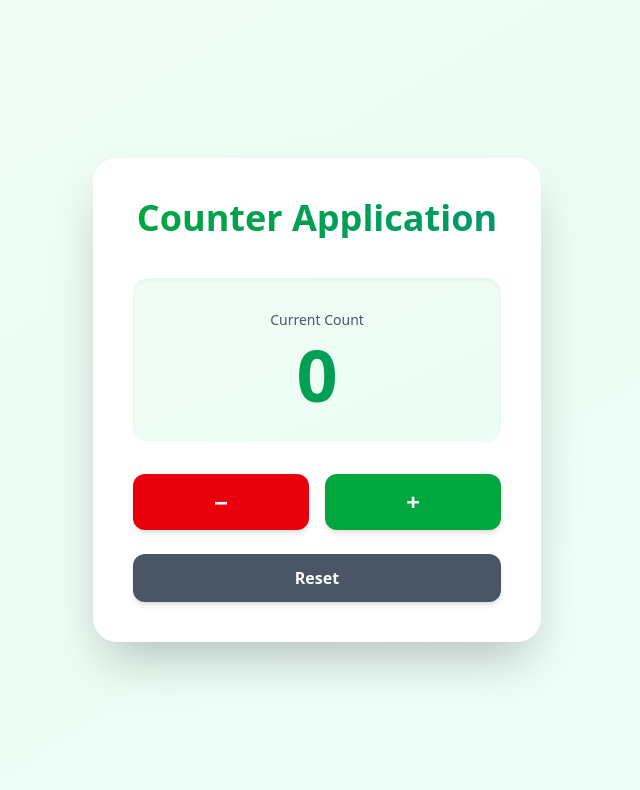
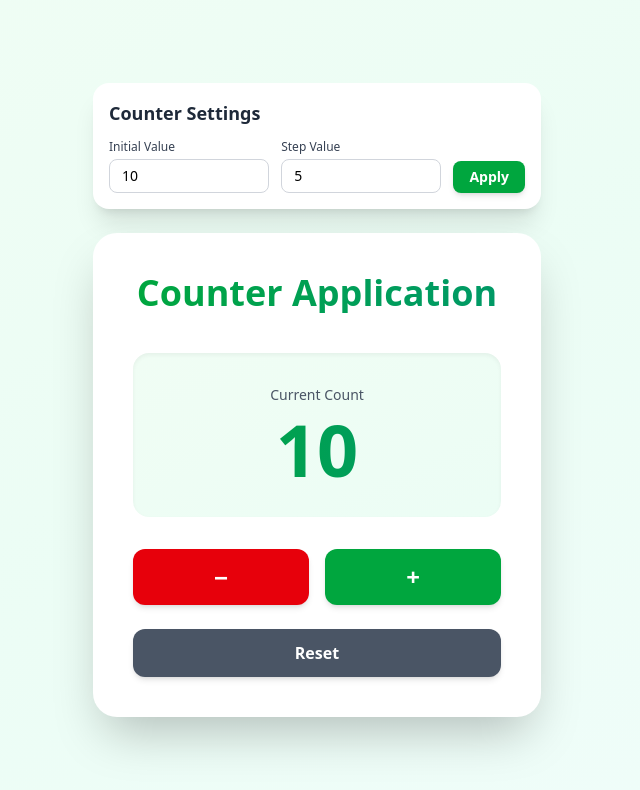
Before and after one commit to cw-learning/Vidya-Counter, a React (Vite) app: page / in a window 1280 px wide. Shown: the top 790 px of the page, without its empty margins (323-963 px from the left). Built offline with nearby package versions, Linux system fonts and the light colour scheme.

Commit message:
feat(settings): add compact ui controls for customizable initial value and step

```diff
--- a/src/App.jsx
+++ b/src/App.jsx
@@ -1,9 +1,59 @@
+import { useState } from 'react'
 import Counter from './components/organisms/Counter/Counter'
 
 function App() {
+  const [initialValue, setInitialValue] = useState(10)
+  const [step, setStep] = useState(5)
+  const [key, setKey] = useState(0)
+
+  const handleApply = () => {
+    // Force Counter to re-render with new props by changing key
+    setKey(prevKey => prevKey + 1)
+  }
+
   return (
     <div className="min-h-screen bg-gradient-to-br from-green-50 via-emerald-50 to-teal-50 flex items-center justify-center p-4">
-      <Counter />
+      <div className="flex flex-col gap-6 w-full max-w-md">
+        {/* Settings Panel */}
+        <div className="bg-white rounded-2xl shadow-xl p-4">
+          <h3 className="text-lg font-bold text-gray-800 mb-3">Counter Settings</h3>
+          <div className="flex gap-3 flex-wrap">
+            <div className="flex-1 min-w-[140px]">
+              <label className="block text-xs font-medium text-gray-700 mb-1">
+                Initial Value
+              </label>
+              <input
+                type="number"
+                value={initialValue}
+                onChange={(e) => setInitialValue(Number(e.target.value))}
+                className="w-full px-3 py-1.5 text-sm border border-gray-300 rounded-lg focus:ring-2 focus:ring-green-500 focus:border-transparent"
+              />
+            </div>
+            <div className="flex-1 min-w-[140px]">
+              <label className="block text-xs font-medium text-gray-700 mb-1">
+                Step Value
+              </label>
+              <input
+                type="number"
+                value={step}
+                onChange={(e) => setStep(Number(e.target.value))}
+                className="w-full px-3 py-1.5 text-sm border border-gray-300 rounded-lg focus:ring-2 focus:ring-green-500 focus:border-transparent"
+              />
+            </div>
+            <div className="flex items-end">
+              <button
+                onClick={handleApply}
+                className="px-4 py-1.5 text-sm bg-green-600 hover:bg-green-700 text-white font-semibold rounded-lg shadow-md hover:shadow-lg transition-all duration-200"
+              >
+                Apply
+              </button>
+            </div>
+          </div>
+        </div>
+
+        {/* Counter Component */}
+        <Counter key={key} initialValue={initialValue} step={step} />
+      </div>
     </div>
   )
 }
--- /dev/null
+++ b/src/constants/theme.js
@@ -0,0 +1,40 @@
+/**
+ * Theme constants for Counter Application
+ * Centralized color palette and design tokens
+ */
+
+export const colors = {
+  primary: {
+    light: 'green-50',
+    base: 'green-600',
+    dark: 'green-700',
+    gradient: 'from-green-600 to-emerald-600',
+  },
+  secondary: {
+    base: 'gray-600',
+    dark: 'gray-700',
+  },
+  danger: {
+    base: 'red-600',
+    dark: 'red-700',
+  },
+  background: {
+    gradient: 'from-green-50 via-emerald-50 to-teal-50',
+  },
+}
+
+export const spacing = {
+  cardPadding: 'p-10',
+  buttonGap: 'gap-4',
+}
+
+export const shadows = {
+  card: 'shadow-2xl',
+  button: 'shadow-md hover:shadow-lg',
+}
+
+export const borderRadius = {
+  card: 'rounded-3xl',
+  button: 'rounded-xl',
+  display: 'rounded-2xl',
+}
```
